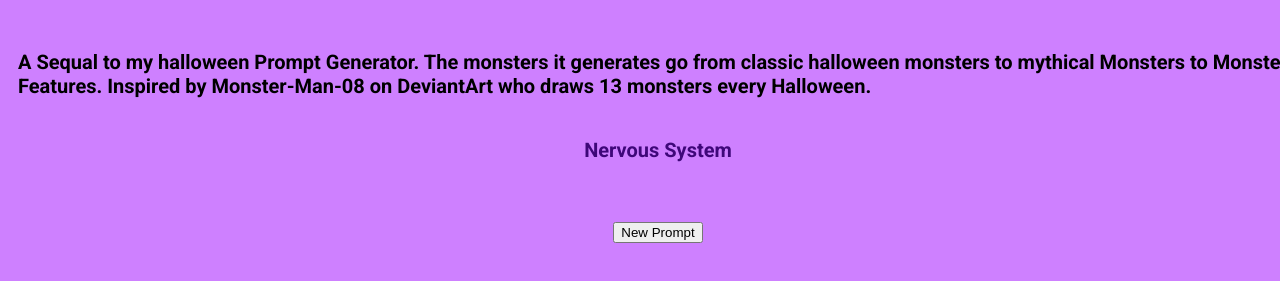
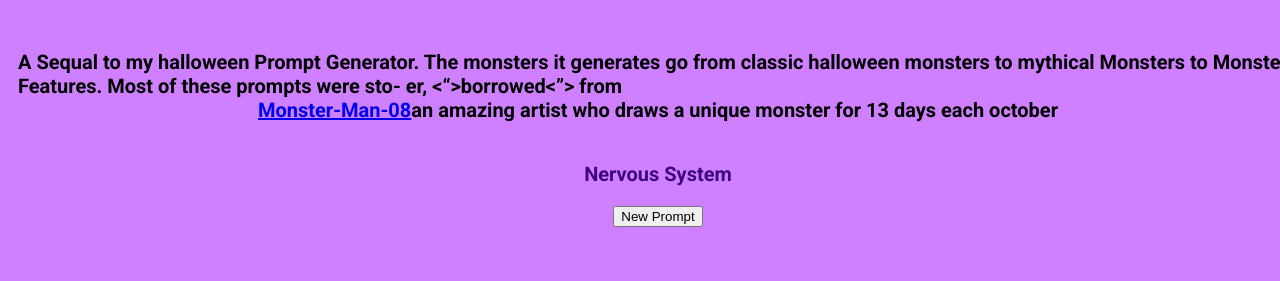
Before and after one commit to Jeffmelon/Monster-Prompt-Generator, a plain HTML site: page index.html in a window 1280 px wide. Shown: the part 113-394 px from the top of the page. Drawn offline with Linux system fonts and the light colour scheme.

Commit message:
Update index.html

```diff
--- a/index.html
+++ b/index.html
@@ -14,9 +14,8 @@
 <body onload="random(promptList)">
     <div>
         <div><h1>Get Some Monster Prompts!</h1></div>
-        <div><p>A Sequal to my halloween Prompt Generator. The monsters it generates go from classic halloween monsters to mythical Monsters to Monster Features. Inspired by Monster-Man-08 on DeviantArt who draws 13 monsters every Halloween.</p></div>
+        <div><p>A Sequal to my halloween Prompt Generator. The monsters it generates go from classic halloween monsters to mythical Monsters to Monster Features. Most of these prompts were sto- er, <&ldquo;>borrowed<&rdquo;> from <a href="https://www.deviantart.com/monster-man-08">Monster-Man-08</a> an amazing artist who draws a unique monster for 13 days each october</p></div>
         <div><p id="prompt"></p></div>
-        <div><p id="Description"></p></div>
         <div><button onclick="random(promptList)">New Prompt</button></div>
     </div>
 </body>
```
